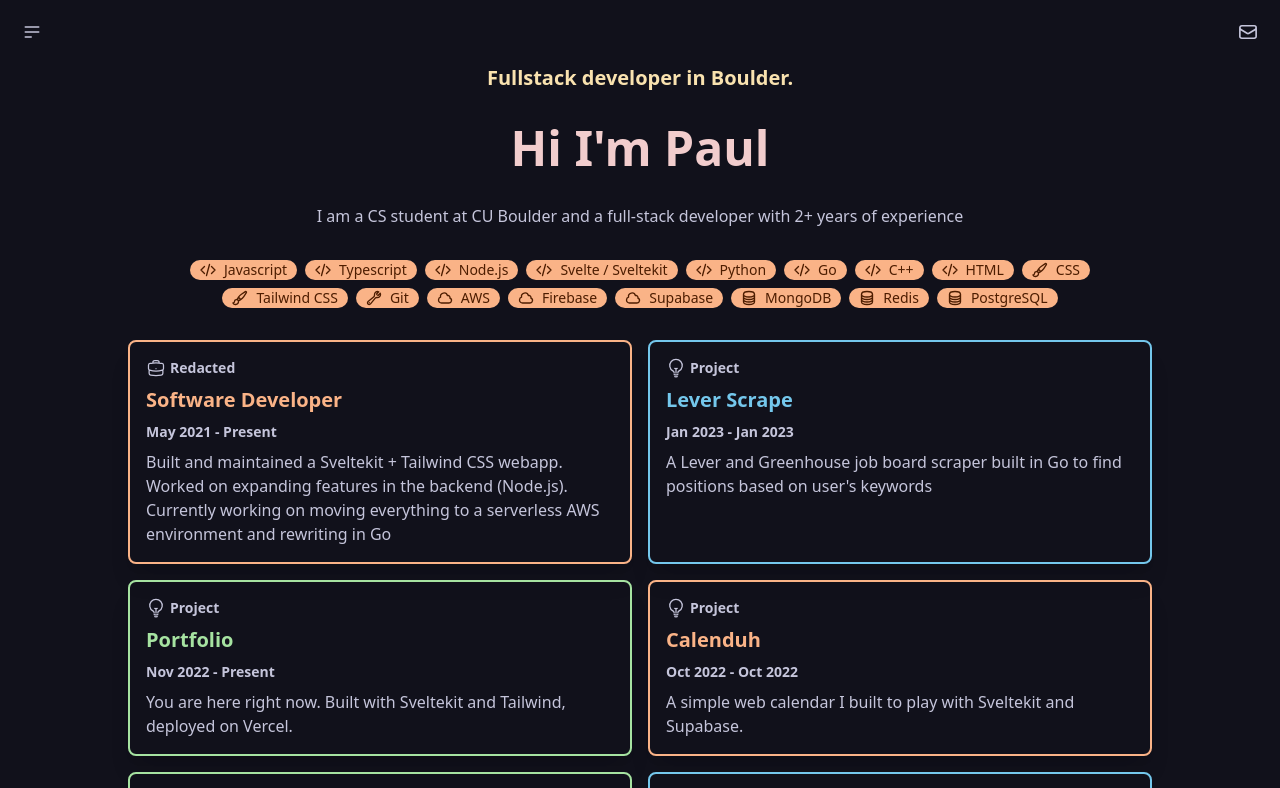
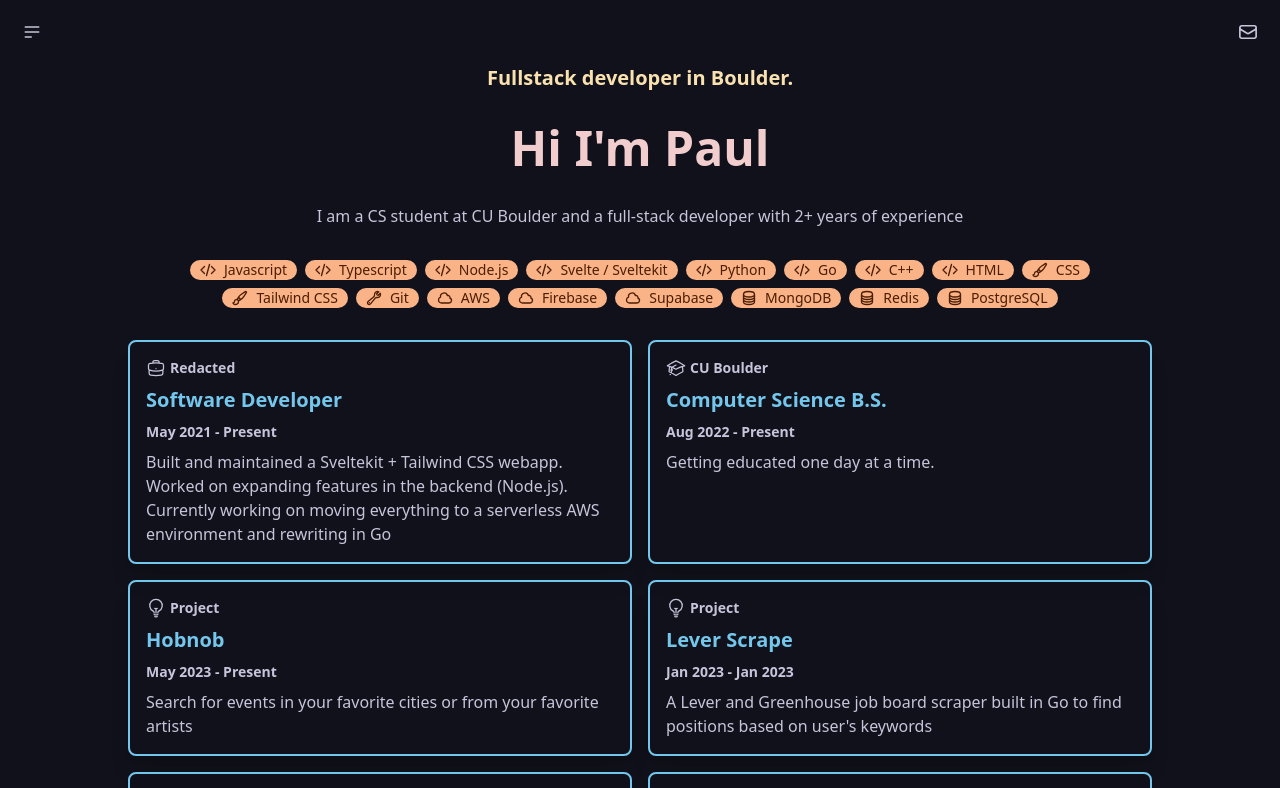
Before and after one commit to moreSalt/portfolio, a SvelteKit app: page / in a window 1280 px wide. Shown: the top 788 px of the page. Built offline with nearby package versions, Linux system fonts and the light colour scheme.

Commit message:
Added in hobnob

```diff
--- a/src/routes/+page.svelte
+++ b/src/routes/+page.svelte
@@ -40,6 +40,24 @@
 			description: `Built and maintained a Sveltekit + Tailwind CSS webapp. Worked on expanding features in the backend (Node.js). Currently working on moving everything to a serverless AWS environment and rewriting in Go`
 		},
 		{
+			title: "Computer Science B.S.",
+			type: "edu",
+			at: "CU Boulder",
+			url: "",
+			startDate: "Aug 2022",
+			endDate: "Present",
+			description: `Getting educated one day at a time.`
+		},
+		{
+			title: "Hobnob",
+			type: "project",
+			at: "Project",
+			url: "https://hobnob.fluster.dev",
+			startDate: "May 2023",
+			endDate: "Present",
+			description: `Search for events in your favorite cities or from your favorite artists`
+		},
+		{
 			title: "Lever Scrape",
 			type: "project",
 			at: "Project",
@@ -74,15 +92,6 @@
 			startDate: "Oct 2022",
 			endDate: "Oct 2022",
 			description: `A script to fetch all of the ingredients from a Hellofresh recipe and add them to Instacart`
-		},
-		{
-			title: "Computer Science B.S.",
-			type: "edu",
-			at: "CU Boulder",
-			url: "",
-			startDate: "Aug 2022",
-			endDate: "Present",
-			description: `Getting educated one day at a time.`
 		},
 		{
 			title: "Squarespace DL",
@@ -358,9 +367,9 @@
 			{#each works as work, i}
 				<a
 					class="border border-2 border-info shadow-xl rounded-lg p-4 w-full gap-2 flex flex-col"
-					class:border-success="{i % 2 === 0}"
-					class:border-warning="{i % 3 === 0}"
-					class:border-error="{i % 4 === 0}"
+
+
+
 					href={work.url}
 					target="_blank"
 					rel="noreferrer"
@@ -400,9 +409,7 @@
 					</p>
 					<h2
 						class="card-title text-info"
-						class:text-success="{i % 2 === 0}"
-						class:text-warning="{i % 3 === 0}"
-						class:text-error="{i % 4 === 0}"
+
 					>{work.title}</h2>
 					<p class="text-sm font-semibold">{work.startDate} - {work.endDate}</p>
 					<p>
```
